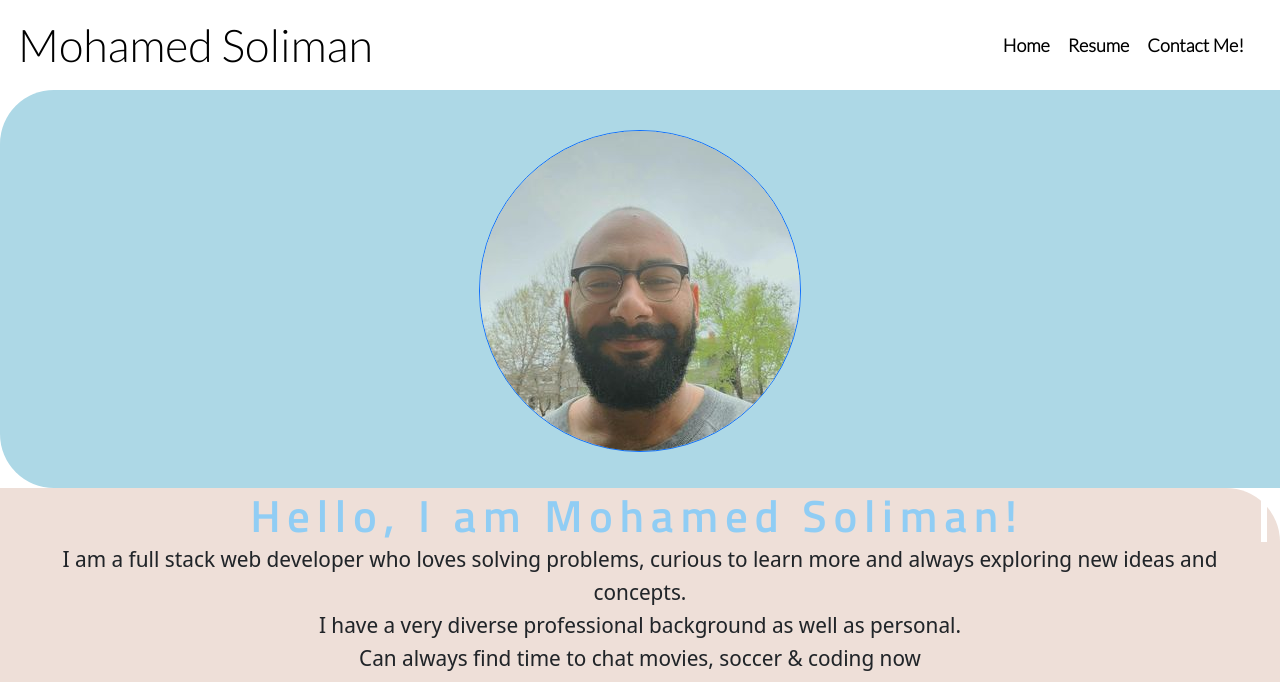
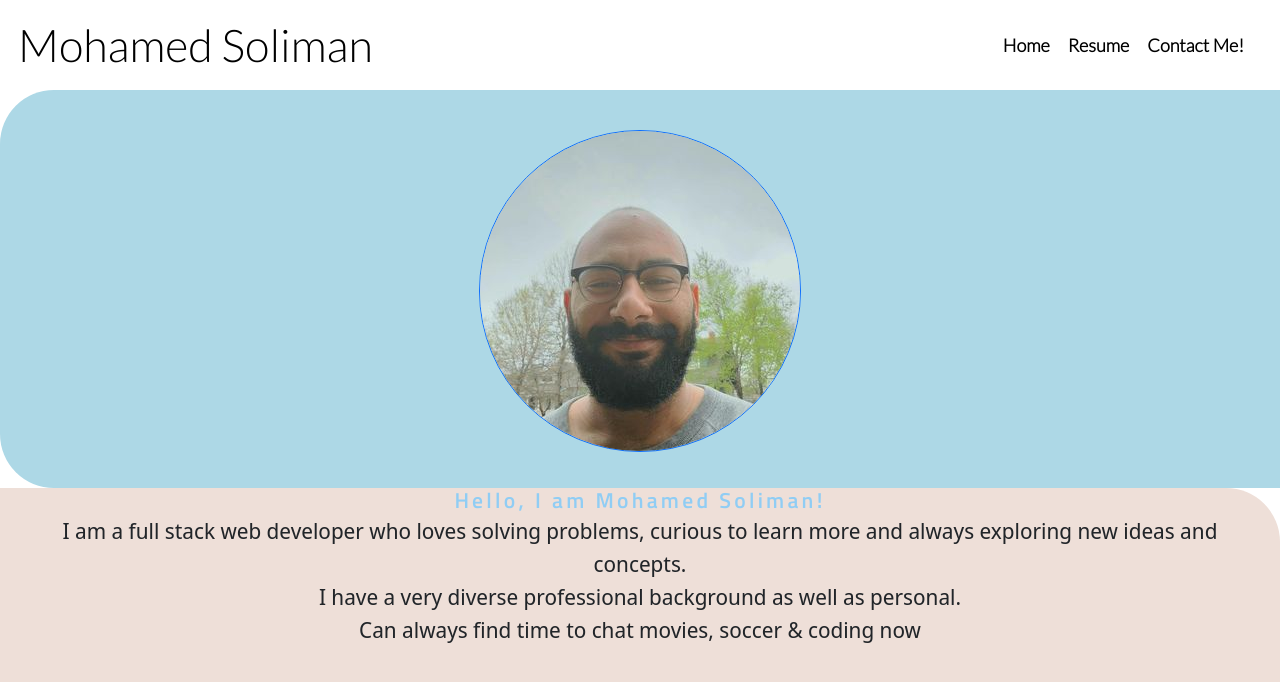
Before and after one commit to moeabraham/portfolio, a Gatsby site: page / in a window 1280 px wide. Shown: the top 682 px of the page. Built offline with nearby package versions, Linux system fonts and the light colour scheme; Gatsby itself is replaced by a stand-in of ours; a web font is replaced by a local one.

Commit message:
minor CSS fix

```diff
--- a/src/pages/index.css
+++ b/src/pages/index.css
@@ -251,10 +251,11 @@ h1{
 
 .typewriter > h1 {
   overflow: hidden; /* Ensures the content is not revealed until the animation */
-  border-right: .15em solid orange; /* The typwriter cursor */
+  border-right: .15em  orange; /* The typwriter cursor */
   white-space: nowrap; /* Keeps the content on a single line */
   margin: 0 auto; /* Gives that scrolling effect as the typing happens */
   letter-spacing: .15em; /* Adjust as needed */
+  font-size:2rem;
   animation:
     typing 3.5s steps(40, end),
     blink-caret .75s step-end infinite;
@@ -587,3 +588,7 @@ background-color:#4cbb76;
     /* font-family: 'Titillium Web', sans-serif; */
     font-family: 'Merriweather', serif;  font-family: 'Lato', sans-serif;
 }
+
+.typewriter > h1 {
+  font-size:1.2rem;
+}
```
